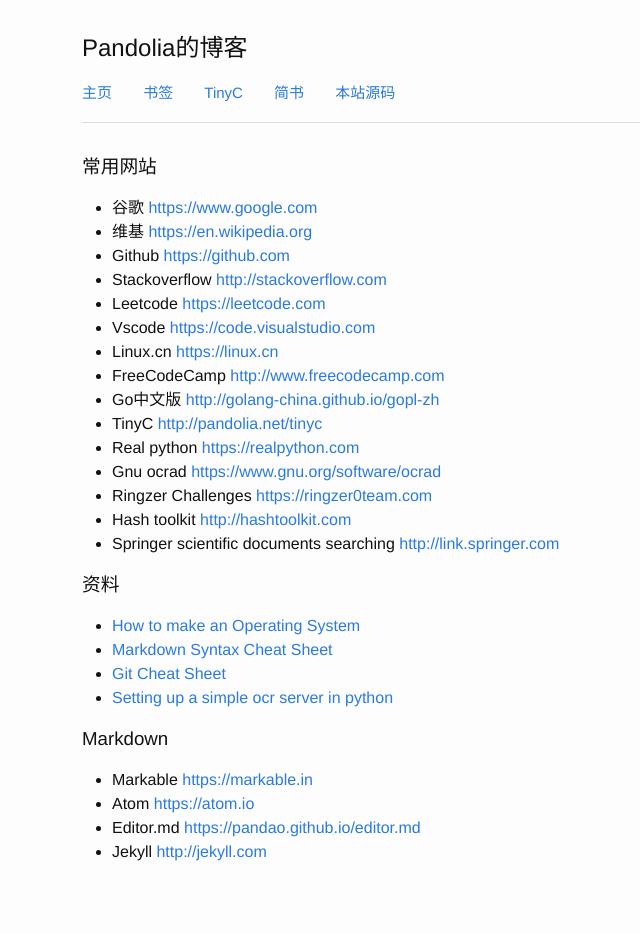
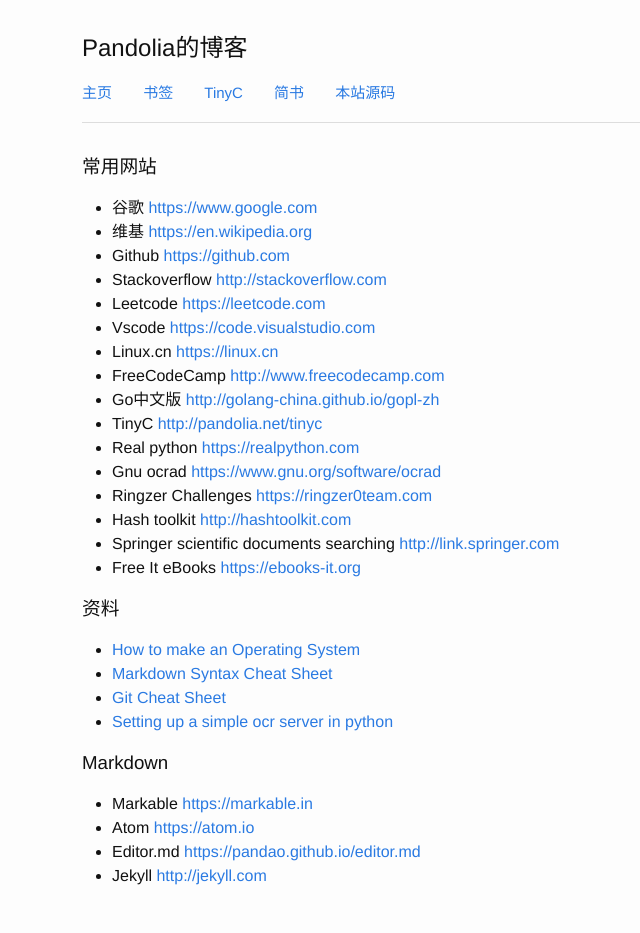
Before and after one commit to pandolia/pandolia.github.io, a Jekyll site: the page built from bookmark.md, in a window 1280 px wide. Shown: the whole page, without its empty margins (188-828 px from the left). Built offline with Jekyll 4.4.1, drawn with Linux system fonts in a browser that asks for light colours; before the commit the page ends 909 px from its top, so only the background shows below that.

Commit message:
Update bookmark.md

```diff
--- a/bookmark.md
+++ b/bookmark.md
@@ -18,6 +18,7 @@
 - Ringzer Challenges <https://ringzer0team.com>
 - Hash toolkit <http://hashtoolkit.com>
 - Springer scientific documents searching <http://link.springer.com>
+- Free It eBooks <https://ebooks-it.org>
 
 ### 资料
 - [How to make an Operating System](https://samypesse.gitbooks.io/how-to-create-an-operating-system)
```
